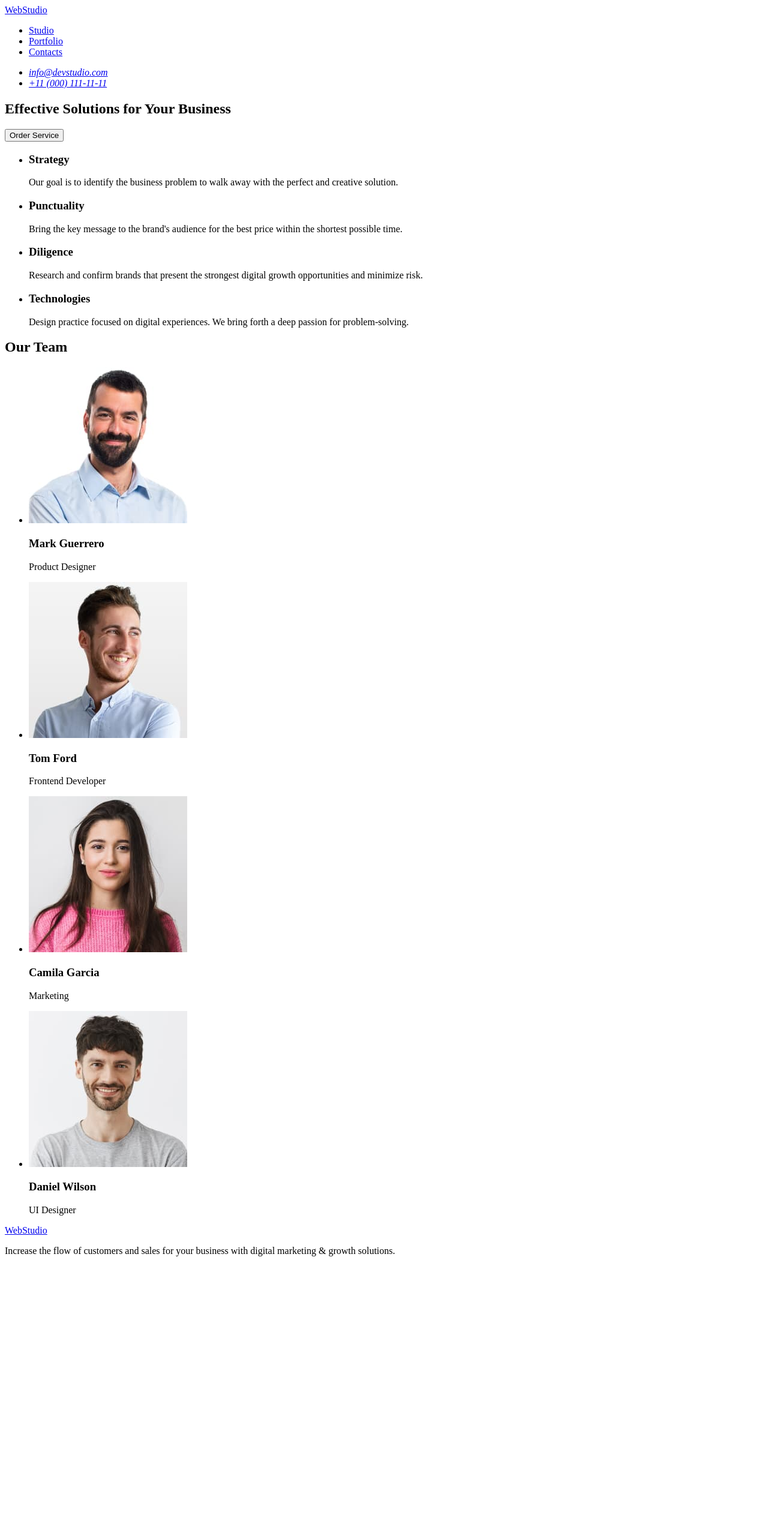
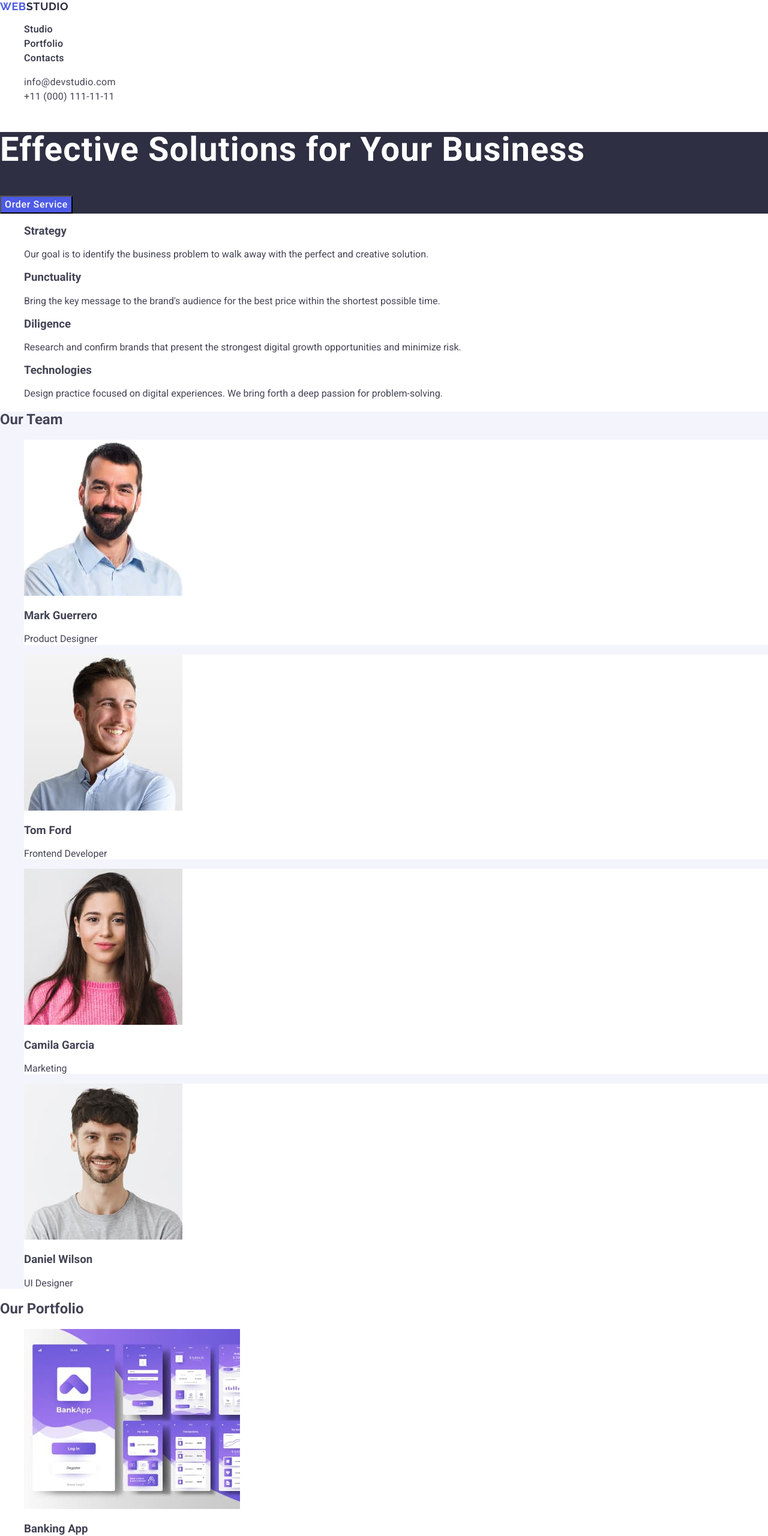
Before and after one commit to Hanna-Pryymak/goit-markup-hw-02, a plain HTML site: page index.html in a window 1280 px wide. Shown: the top 2560 px of the page at 60% size. Before the commit the page ends 2110 px from the top, so only its background shows below. Drawn offline with nearby package versions, Linux system fonts and the light colour scheme.

Commit message:
add styles

```diff
--- /dev/null
+++ b/css/style.css
@@ -0,0 +1,140 @@
+body {
+  font-family: "Roboto", sans-serif;
+  color: #434455;
+  background-color: #ffffff;
+  font-size: 16px;
+}
+a {
+  text-decoration: none;
+}
+ul {
+  list-style-type: none;
+}
+
+.header-logo {
+  color: #4d5ae5;
+  font-family: Raleway, sans-serif;
+  font-size: 18px;
+  font-weight: 700;
+  line-height: 1.17;
+  letter-spacing: 0.03em;
+  text-transform: uppercase;
+}
+.header-logo-blue {
+  color: #2e2f42;
+  font-family: Raleway, sans-serif;
+  font-size: 18px;
+  font-weight: 700;
+  line-height: 1.17;
+  letter-spacing: 0.03em;
+  text-transform: uppercase;
+}
+.header-menu-link {
+  color: #2e2f42;
+  font-size: 16px;
+  font-weight: 500;
+  line-height: 1.5;
+  letter-spacing: 0.02em;
+}
+
+.header-menu-link:hover {
+  color: #404bbf;
+}
+
+.header-contacts-link {
+  color: #434455;
+  font-size: 16px;
+  font-weight: 400;
+  line-height: 1.5;
+  letter-spacing: 0.02em;
+  font-style: normal;
+}
+.header-contacts-link:hover {
+  color: #404bbf;
+}
+.hero-title {
+  color: #ffffff;
+  font-size: 56px;
+  font-weight: 700;
+  line-height: 1.07;
+  letter-spacing: 0.02em;
+}
+
+.hero-btn {
+  font-family: inherit;
+  color: #ffffff;
+  font-size: 16px;
+  font-weight: 500;
+  line-height: 1.5;
+  letter-spacing: 0.04em;
+  background-color: #4d5ae5;
+}
+
+.hero-btn:hover {
+  background-color: #4d5ae5;
+}
+
+.hero {
+  background-color: #2e2f42;
+}
+
+.team-title .portfolio-title {
+  color: #2e2f42;
+  font-size: 36px;
+  font-weight: 700;
+  line-height: 1.11;
+  letter-spacing: 0.02em;
+}
+.features-subtitle .team-subtitle .portfolio-subtitle {
+  color: #2e2f42;
+  font-size: 20px;
+  font-weight: 500;
+  line-height: 1.2;
+}
+
+.features-item-text .team-text .portfolio-text {
+  color: #434455;
+  font-size: 16px;
+  font-weight: 400;
+  line-height: 1.5;
+  letter-spacing: 0.02em;
+}
+
+.team {
+  background-color: #f4f4fd;
+}
+
+.team-item {
+  background-color: #ffffff;
+}
+
+.footer {
+  background-color: #2e2f42;
+}
+
+.footer-text {
+  color: #f4f4fd;
+  font-size: 16px;
+  font-weight: 400;
+  line-height: 1.5;
+  letter-spacing: 0.02em;
+}
+
+.footer-logo {
+  color: #4d5ae5;
+  font-family: Raleway, sans-serif;
+  font-size: 18px;
+  font-weight: 700;
+  line-height: 1.17;
+  letter-spacing: 0.03em;
+  text-transform: uppercase;
+}
+.footer-logo-blue {
+  color: #f4f4fd;
+  font-family: Raleway, sans-serif;
+  font-size: 18px;
+  font-weight: 700;
+  line-height: 1.17;
+  letter-spacing: 0.03em;
+  text-transform: uppercase;
+}
--- a/index.html
+++ b/index.html
@@ -4,111 +4,208 @@
     <meta charset="UTF-8" />
     <meta name="viewport" content="width=device-width, initial-scale=1.0" />
     <title>WebStudio</title>
+    <link rel="preconnect" href="https://fonts.googleapis.com" />
+    <link rel="preconnect" href="https://fonts.gstatic.com" crossorigin />
+    <link
+      href="https://fonts.googleapis.com/css2?family=Raleway:wght@700&family=Roboto:wght@400;500;700&display=swap"
+      rel="stylesheet"
+    />
+    <link
+      rel="stylesheet"
+      href="https://cdnjs.cloudflare.com/ajax/libs/modern-normalize/3.0.1/modern-normalize.min.css"
+      integrity="sha512-q6WgHqiHlKyOqslT/lgBgodhd03Wp4BEqKeW6nNtlOY4quzyG3VoQKFrieaCeSnuVseNKRGpGeDU3qPmabCANg=="
+      crossorigin="anonymous"
+      referrerpolicy="no-referrer"
+    />
+    <link rel="stylesheet" href="./css/style.css" />
   </head>
   <body>
-    <header>
-      <nav>
-        <a href="./index.html">WebStudio</a>
-        <ul>
-          <li><a href="#">Studio</a></li>
-          <li><a href="#">Portfolio</a></li>
-          <li><a href="#">Contacts</a></li>
+    <header class="header">
+      <nav class="header-nav">
+        <a class="header-logo" href="./index.html"
+          >Web<span class="header-logo-blue">Studio</span></a
+        >
+        <ul class="header-menu-list">
+          <li class="header-menu-item">
+            <a class="header-menu-link" href="#">Studio</a>
+          </li>
+          <li class="header-menu-item">
+            <a class="header-menu-link" href="#">Portfolio</a>
+          </li>
+          <li class="header-menu-item">
+            <a class="header-menu-link" href="#">Contacts</a>
+          </li>
         </ul>
       </nav>
       <address>
-        <ul>
-          <li><a href="mailto:info@devstudio.com">info@devstudio.com</a></li>
-          <li><a href="tel:+110001111111">+11 (000) 111-11-11</a></li>
+        <ul class="header-contacts-list">
+          <li class="header-contacts-item">
+            <a class="header-contacts-link" href="mailto:info@devstudio.com"
+              >info@devstudio.com</a
+            >
+          </li>
+          <li class="header-contacts-item">
+            <a class="header-contacts-link" href="tel:+110001111111"
+              >+11 (000) 111-11-11</a
+            >
+          </li>
         </ul>
       </address>
     </header>
     <main>
-      <section>
-        <h1>Effective Solutions for Your Business</h1>
-        <button type="button">Order Service</button>
+      <section class="hero">
+        <h1 class="hero-title">Effective Solutions for Your Business</h1>
+        <button class="hero-btn" type="button">Order Service</button>
       </section>
-      <section>
+      <section class="features">
         <h2 hidden>Features</h2>
-        <ul>
-          <li>
-            <h3>Strategy</h3>
-            <p>
+        <ul class="features-list">
+          <li class="features-item">
+            <h3 class="features-subtitle">Strategy</h3>
+            <p class="features-item-text">
               Our goal is to identify the business problem to walk away with the
               perfect and creative solution.
             </p>
           </li>
-          <li>
-            <h3>Punctuality</h3>
-            <p>
+          <li class="features-item">
+            <h3 class="features-subtitle">Punctuality</h3>
+            <p class="features-item-text">
               Bring the key message to the brand's audience for the best price
               within the shortest possible time.
             </p>
           </li>
-          <li>
-            <h3>Diligence</h3>
-            <p>
+          <li class="features-item">
+            <h3 class="features-subtitle">Diligence</h3>
+            <p class="features-item-text">
               Research and confirm brands that present the strongest digital
               growth opportunities and minimize risk.
             </p>
           </li>
-          <li>
-            <h3>Technologies</h3>
-            <p>
+          <li class="features-item">
+            <h3 class="features-subtitle">Technologies</h3>
+            <p class="features-item-text">
               Design practice focused on digital experiences. We bring forth a
               deep passion for problem-solving.
             </p>
           </li>
         </ul>
       </section>
-      <section>
-        <h2>Our Team</h2>
-        <ul>
-          <li>
+      <section class="team">
+        <h2 class="team-title">Our Team</h2>
+        <ul class="team-list">
+          <li class="team-item">
             <img
               src="./images/mark-guerrero.jpg"
               alt="Mark Guerrero"
               width="264"
               height="260"
             />
-            <h3>Mark Guerrero</h3>
-            <p>Product Designer</p>
+            <h3 class="team-subtitle">Mark Guerrero</h3>
+            <p class="team-text">Product Designer</p>
           </li>
-          <li>
+          <li class="team-item">
             <img
               src="./images/tom-ford.jpg"
               alt="Tom Ford"
               width="264"
               height="260"
             />
-            <h3>Tom Ford</h3>
-            <p>Frontend Developer</p>
+            <h3 class="team-subtitle">Tom Ford</h3>
+            <p class="team-text">Frontend Developer</p>
           </li>
-          <li>
+          <li class="team-item">
             <img
               src="./images/camila-garcia.jpg"
               alt="Camila Garcia"
               width="264"
               height="260"
             />
-            <h3>Camila Garcia</h3>
-            <p>Marketing</p>
+            <h3 class="team-subtitle">Camila Garcia</h3>
+            <p class="team-text">Marketing</p>
           </li>
-          <li>
+          <li class="team-item">
             <img
               src="./images/daniel-wilson.jpg"
               alt="Daniel Wilson"
               width="264"
               height="260"
             />
-            <h3>Daniel Wilson</h3>
-            <p>UI Designer</p>
+            <h3 class="team-subtitle">Daniel Wilson</h3>
+            <p class="team-text">UI Designer</p>
+          </li>
+        </ul>
+      </section>
+      <section class="portfolio">
+        <h2 class="portfolio-title">Our Portfolio</h2>
+        <ul class="portfolio-list">
+          <li class="portfolio-item">
+            <img
+              src="./images/banking-app.jpg"
+              alt="Banking App"
+              width="360"
+              height="300"
+            />
+            <h3 class="portfolio-subtitle">Banking App</h3>
+            <p class="portfolio-text">App</p>
+          </li>
+          <li class="portfolio-item">
+            <img
+              src="./images/cashless-payment.jpg"
+              alt="Cashless Payment"
+              width="360"
+              height="300"
+            />
+            <h3 class="portfolio-subtitle">Cashless Payment</h3>
+            <p class="portfolio-text">Marketing</p>
+          </li>
+          <li class="portfolio-item">
+            <img
+              src="./images/meditation-app.jpg"
+              alt="Meditation App"
+              width="360"
+              height="300"
+            />
+            <h3 class="portfolio-subtitle">Meditation App</h3>
+            <p class="portfolio-text">App</p>
+          </li>
+          <li class="portfolio-item">
+            <img
+              src="./images/taxi-service.jpg"
+              alt="Taxi Service"
+              width="360"
+              height="300"
+            />
+            <h3 class="portfolio-subtitle">Taxi Service</h3>
+            <p class="portfolio-text">Marketing</p>
+          </li>
+          <li class="portfolio-item">
+            <img
+              src="./images/screen-illustrations.jpg"
+              alt="Screen Illustrations"
+              width="360"
+              height="300"
+            />
+            <h3 class="portfolio-subtitle">Screen Illustrations</h3>
+            <p class="portfolio-text">Design</p>
+          </li>
+          <li class="portfolio-item">
+            <img
+              src="./images/online-courses.jpg"
+              alt="Online Courses"
+              width="360"
+              height="300"
+            />
+            <h3 class="portfolio-subtitle">Online Courses</h3>
+            <p class="portfolio-text">Marketing</p>
           </li>
         </ul>
       </section>
     </main>
-    <footer>
-      <a href="./index.html">WebStudio</a>
-      <p>
+    <footer class="footer">
+      <a class="footer-logo" href="./index.html"
+        >Web<span class="footer-logo-blue">Studio</span>
+      </a>
+      <p class="footer-text">
         Increase the flow of customers and sales for your business with digital
         marketing & growth solutions.
       </p>
```
Also changed, not shown: images/banking-app.jpg (added), images/cashless-payment.jpg (added), images/meditation-app.jpg (added), images/online-courses.jpg (added), images/screen-illustrations.jpg (added), images/taxi-service.jpg (added).
